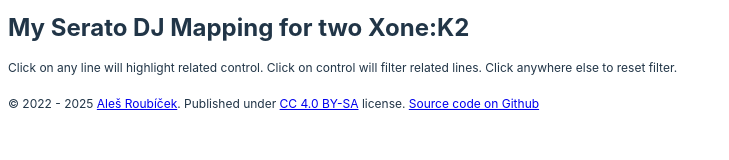
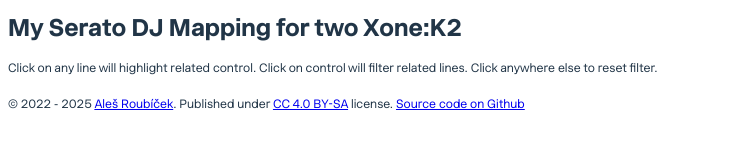
Before and after one commit to rarous/serato-playground, a website built with Vite: page display/src/index.html in a window 1280 px wide. Shown: the whole page, without its empty margins (0-729 px from the left). Built offline with nearby package versions, Linux system fonts and the light colour scheme.

Commit message:
Use Innovator Grotesk font

```diff
--- a/display/src/index.css
+++ b/display/src/index.css
@@ -1,5 +1,11 @@
+@font-face {
+    font-family: "Innovator Grotesk";
+    src: url("/assets/innovator-grotesk/variable.woff2") format("woff2");
+    font-display: swap;
+}
+
 :root {
-  font-family: Inter, Avenir, Helvetica, Arial, sans-serif;
+  font-family:  "Innovator Grotesk", Inter, Avenir, Helvetica, Arial, sans-serif;
   font-size: 12px;
   line-height: 24px;
   font-weight: 400;
```
Also changed, not shown: display/src/assets/innovator-grotesk/variable.woff2 (added).
